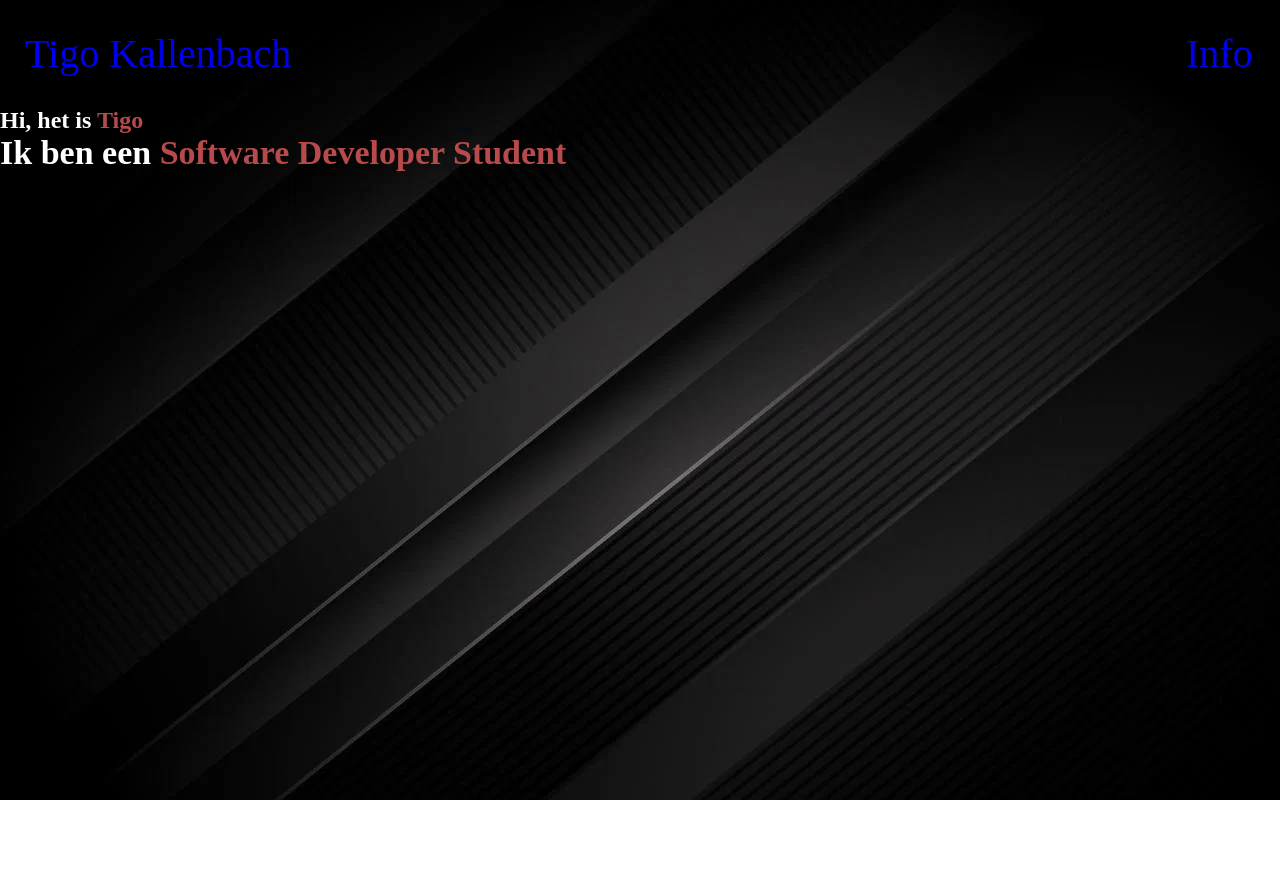
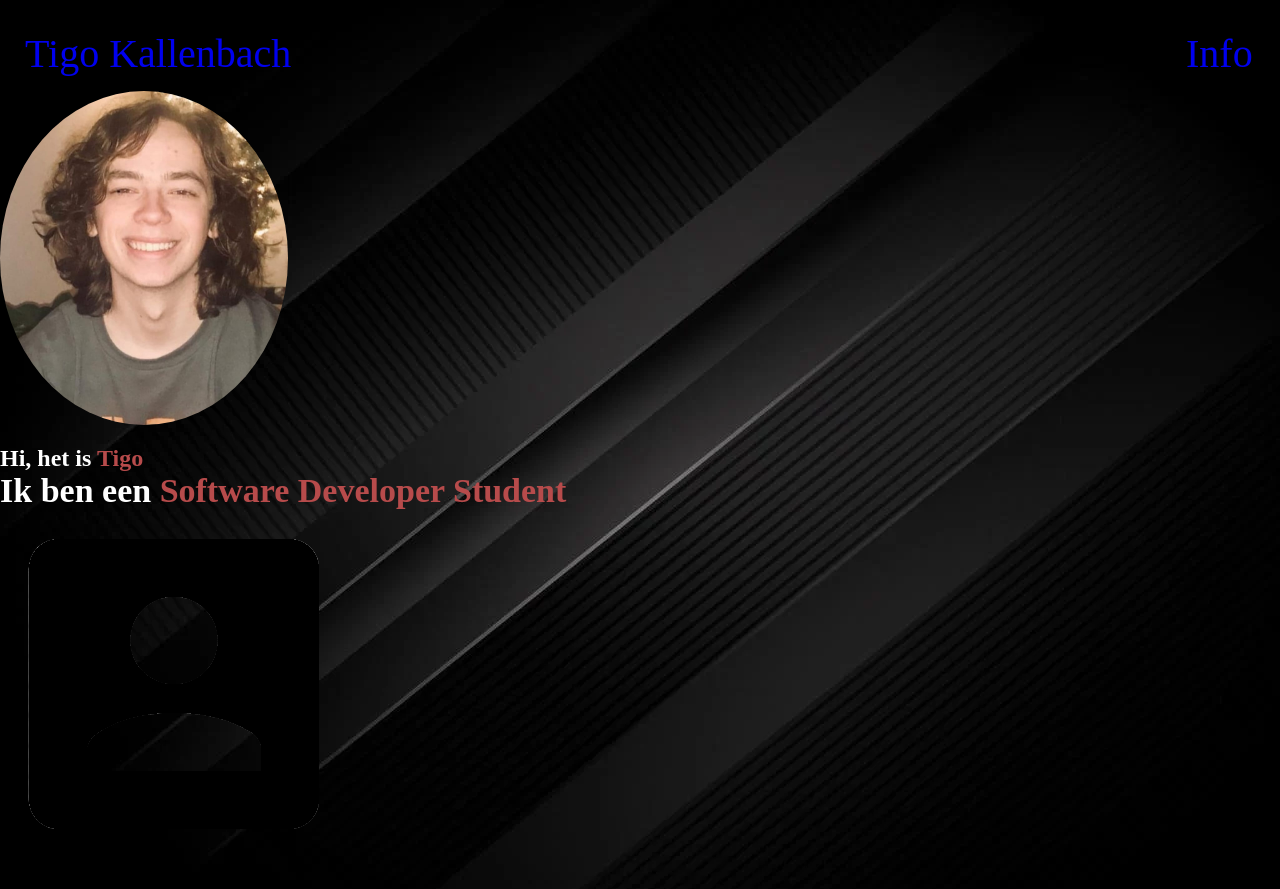
Before and after one commit to TigoV2/BeginOpdracht, a plain HTML site: page index.html in a window 1280 px wide. Shown: the top 889 px of the page. Before the commit the page ends 800 px from the top, so only its background shows below. Drawn offline with Linux system fonts and the light colour scheme.

Commit message:
Important picture stuff fixed

```diff
--- a/css/style.css
+++ b/css/style.css
@@ -38,12 +38,12 @@ header{
 nav a{
     padding: 1rem 4%;
     font-size: 2.5rem;
-    transition: color 0.3s ease, border-bottom 0.3s ease;
+    transition: color 0.3s ease;
 }
 nav a:hover,
 nav a#active{
     color: purple;
-    border-bottom: 3px solid purple;
+
 }
 
 #main-nav{
@@ -85,7 +85,15 @@ main{
     color: white;
 }
 
-/* Test */
+#mainphoto{
+    position: relative;
+    top: -1rem;
+    width: 36vh;
+    border-radius: 50%;
+    box-shadow: 0 0 25px solid #b74b4b;
+}
+
+/* colory fun */
 
 span{
     color: #b74b4b;
--- a/index.html
+++ b/index.html
@@ -32,14 +32,14 @@
         </div>
     </header>
     <main>
-        <div id="picture-1"></div>
-        <section>
+        <img src="./images/mainphoto.jpg" id="mainphoto">
+        <section id="space">
         <h1>Hi, het is <span>Tigo</span></h1>
         <h3 id="typing-text">Ik ben een <span></span></h3>
         <p></p>
         </section>
+        <div id="picture-1"></div>
         <div id="picture-2"></div>
-        <div id="picture-3"></div>
     </main>
 </body>
 </html>
--- a/js/script.js
+++ b/js/script.js
@@ -1,5 +1,4 @@
 const pictures= [
-        "../images/mainphoto.jpg",
         "../images/contact.png",
         "../images/contacten.png",
 ];
@@ -7,9 +6,9 @@ const pictures= [
 function loadImages() {
     for (let index = 0; index < pictures.length; index++) {
             let img = document.createElement("img");
-            img.src = pictures[img];
+            img.src = pictures[index];
 
-            document.getElementById(`picture-${item}`).appendChild(img);
+            document.getElementById(`picture-${index + 1}`).appendChild(img);
         }
     }
 
```
